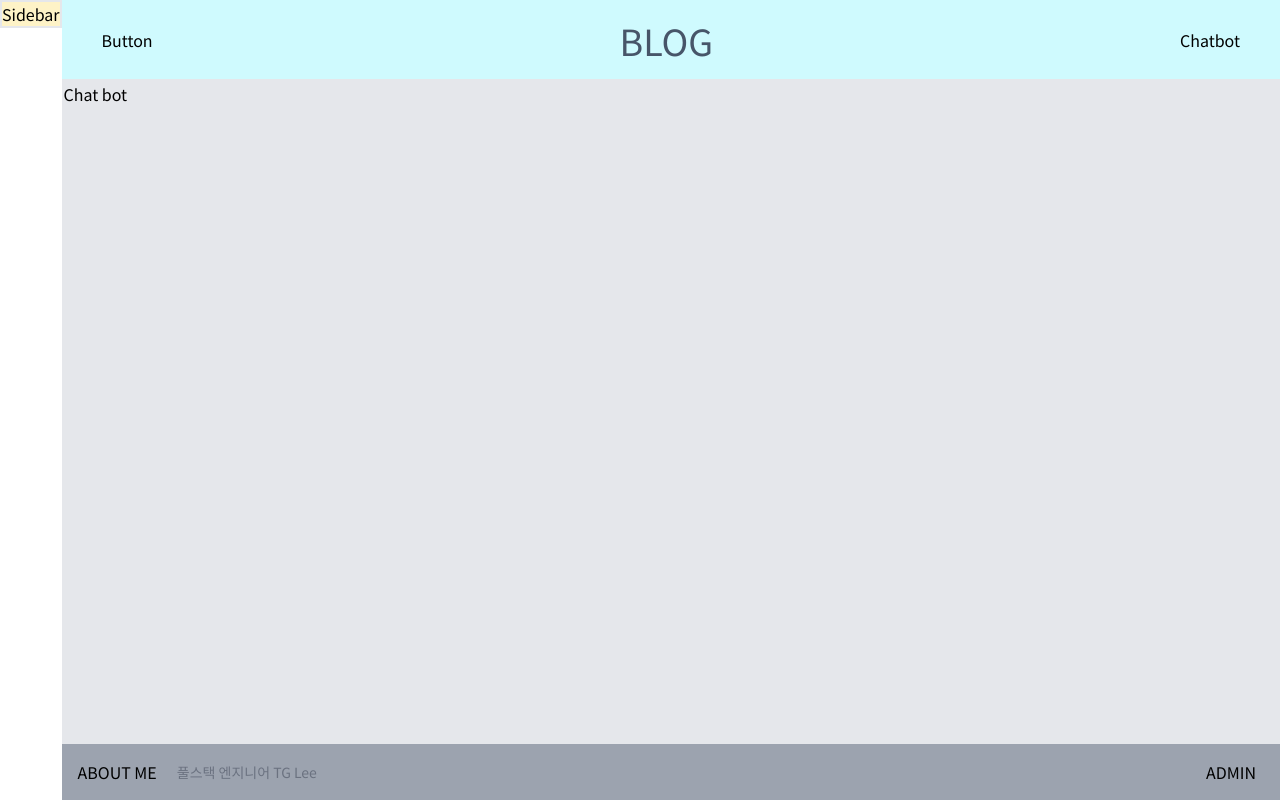
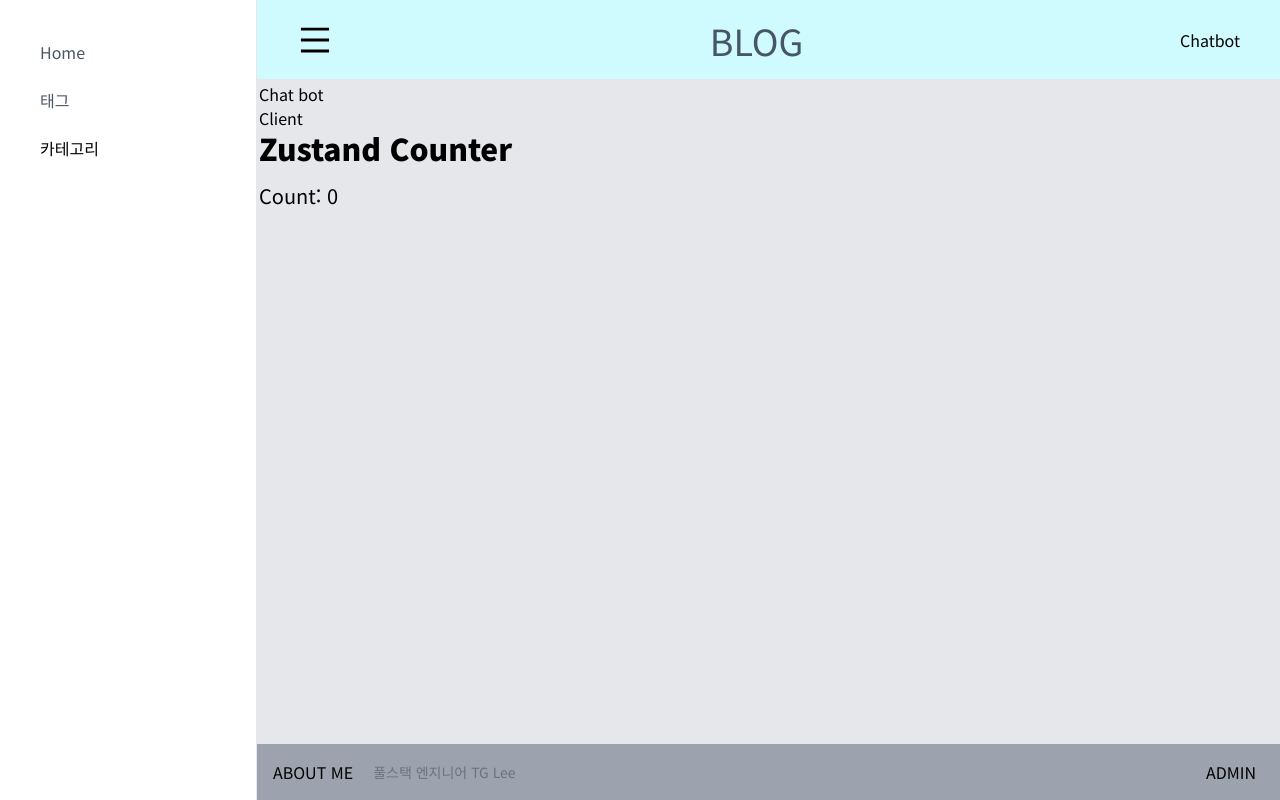
Before and after one commit to 82orez/next-blog-chatbot, a Next.js app: page / in a window 1280 px wide. Built offline with nearby package versions, Linux system fonts and the light colour scheme.

Commit message:
Header-1

```diff
--- a/package.json
+++ b/package.json
@@ -13,10 +13,12 @@
     "@prisma/client": "^6.1.0",
     "@supabase/ssr": "^0.5.2",
     "@supabase/supabase-js": "^2.47.10",
+    "clsx": "^2.1.1",
     "next": "15.1.3",
     "react": "^19.0.0",
     "react-dom": "^19.0.0",
-    "react-icons": "^5.4.0"
+    "react-icons": "^5.4.0",
+    "zustand": "^5.0.2"
   },
   "devDependencies": {
     "@types/node": "^20",
--- a/src/app/layout.tsx
+++ b/src/app/layout.tsx
@@ -24,7 +24,7 @@ export default function RootLayout({
   children: React.ReactNode;
 }>) {
   return (
-    <html lang="en">
+    <html lang="ko">
       <body className={`${inter.className} antialiased`}>
         <div className={"flex h-screen w-screen text-sm lg:text-base"}>
           <Sidebar />
--- a/src/app/page.tsx
+++ b/src/app/page.tsx
@@ -1,9 +1,11 @@
 import Image from "next/image";
+import Client from "@/components/Client";
 
 export default function Home() {
   return (
     <div>
       <div>Chat bot</div>
+      <Client />
     </div>
   );
 }
--- /dev/null
+++ b/src/components/Client.tsx
@@ -0,0 +1,14 @@
+"use client";
+
+import useCounterStore from "@/stores/counterStore";
+
+export default function Client() {
+  const { count } = useCounterStore();
+  return (
+    <div>
+      <div>Client</div>
+      <h1 className="text-3xl font-bold">Zustand Counter</h1>
+      <p className="mt-4 text-xl">Count: {count}</p>
+    </div>
+  );
+}
--- a/src/components/Header.tsx
+++ b/src/components/Header.tsx
@@ -1,9 +1,12 @@
 import Link from "next/link";
+import { AiOutlineMenu } from "react-icons/ai";
 
 export default function Header() {
   return (
     <header className="flex h-16 items-center justify-between border-b bg-cyan-100 px-4 lg:h-20 lg:px-10">
-      <button>Button</button>
+      <button className={"text-3xl lg:text-4xl"}>
+        <AiOutlineMenu />
+      </button>
       <Link href="/">
         <h1 className="text-3xl font-medium text-slate-600 lg:text-4xl">BLOG</h1>
       </Link>
--- a/src/components/Sidebar.tsx
+++ b/src/components/Sidebar.tsx
@@ -1,7 +1,30 @@
+"use client";
+
+import useSidebarStateStore from "@/stores/sidebarStore";
+import clsx from "clsx";
+import { AiFillGithub, AiFillInstagram, AiOutlineClose } from "react-icons/ai";
+import Link from "next/link";
+
 export default function Sidebar() {
+  const { isOpen, close } = useSidebarStateStore();
   return (
-    <div>
-      <div className={"border-2 bg-amber-100"}>Sidebar</div>
+    <div
+      className={clsx("min-h-screen flex-col gap-6 border-r bg-white p-10 pr-6 text-base", {
+        hidden: !isOpen,
+        flex: isOpen,
+      })}>
+      <Link href={"/"} className="w-48 font-medium text-gray-600 hover:underline">
+        Home
+      </Link>
+      <Link href="/" className="w-48 font-medium text-gray-600 hover:underline">
+        태그
+      </Link>
+      <Link href={"/"}>카테고리</Link>
+
+      {/*<div className="mt-10 flex items-center gap-4">*/}
+      {/*  <IconButton Icon={AiFillInstagram} component={Link} label="instagramLink" href="https://www.instagram.com/dhoonjang" target="_blank" />*/}
+      {/*  <IconButton Icon={AiFillGithub} component={Link} label="githubLink" href="https://www.github.com/dhoonjang" target="_blank" />*/}
+      {/*</div>*/}
     </div>
   );
 }
--- /dev/null
+++ b/src/stores/counterStore.ts
@@ -0,0 +1,17 @@
+import { create } from "zustand";
+
+// 상태의 type 정의를 위한 interface 정의
+interface CounterState {
+  count: number;
+  increment: () => void;
+  decrement: () => void;
+}
+
+// Zustand store 생성
+const useCounterStore = create<CounterState>((set) => ({
+  count: 0,
+  increment: () => set((state) => ({ count: state.count + 1 })),
+  decrement: () => set((state) => ({ count: state.count - 1 })),
+}));
+
+export default useCounterStore;
--- /dev/null
+++ b/src/stores/sidebarStore.ts
@@ -0,0 +1,13 @@
+import { create } from "zustand";
+
+interface SidebarState {
+  isOpen: boolean;
+  close: () => void;
+}
+
+const useSidebarStateStore = create<SidebarState>((set) => ({
+  isOpen: true,
+  close: () => set((state) => ({ isOpen: !state.isOpen })),
+}));
+
+export default useSidebarStateStore;
```
Also changed, not shown: 1 other file (tests, documents, lock files or other folders).
